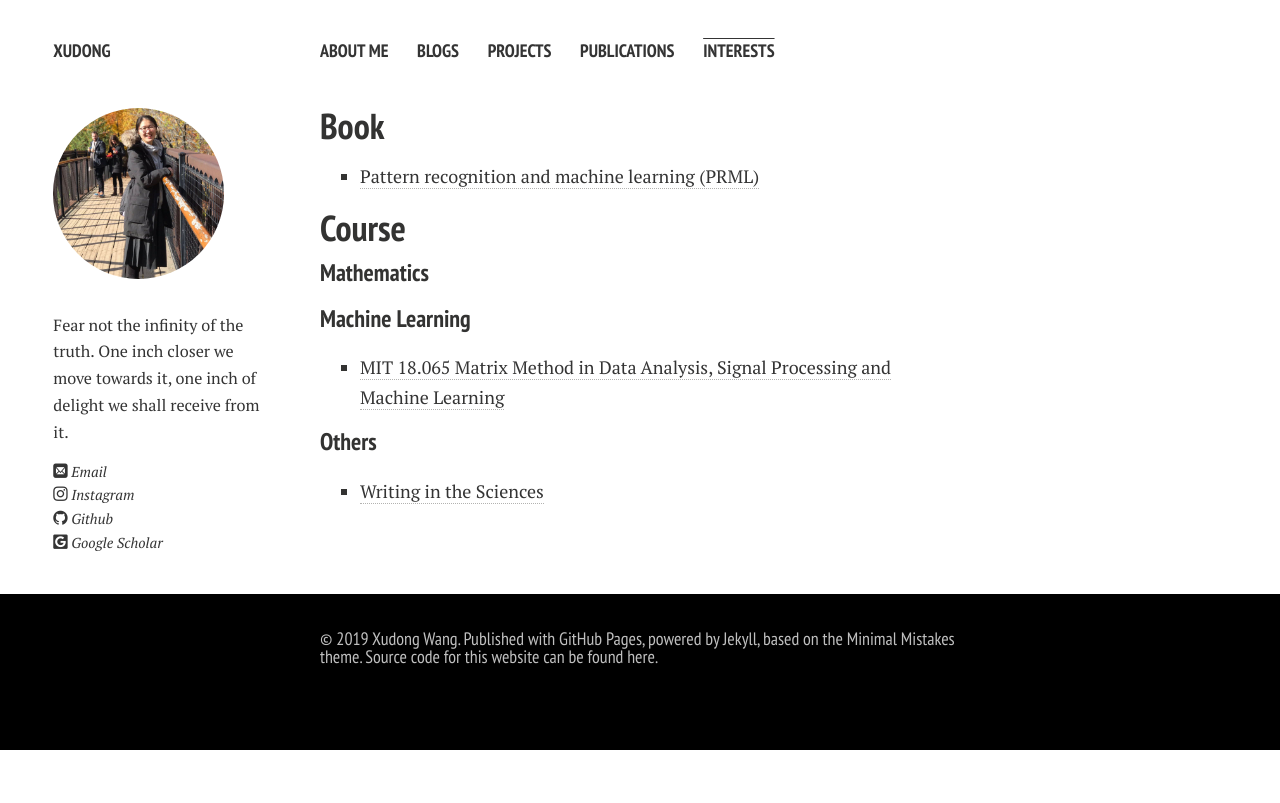
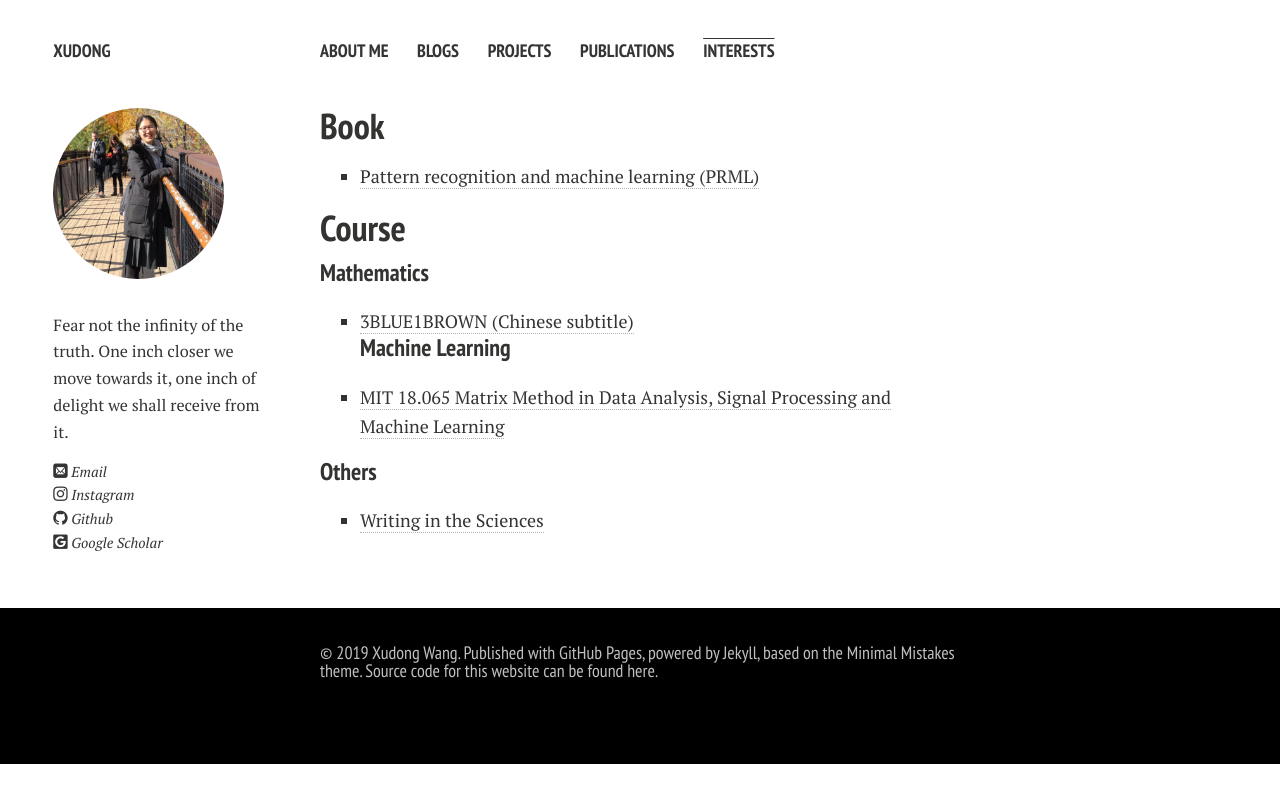
Before and after one commit to eveyuyi/Kaimaoge.github.io, a Jekyll site: the page built from interests.md, in a window 1280 px wide. Shown: the top 803 px of the page. Built offline with Jekyll 4.4.1, drawn with Linux system fonts in a browser that asks for light colours; nearby versions of some CDN libraries; some web fonts are replaced.

Commit message:
Update interests.md

```diff
--- a/interests.md
+++ b/interests.md
@@ -13,6 +13,7 @@ title: Interests
 
 ### Mathematics
 
+- [3BLUE1BROWN (Chinese subtitle)](https://space.bilibili.com/88461692?from=search&seid=15451497504195071896)
 ### Machine Learning
 
 - [MIT 18.065 Matrix Method in Data Analysis, Signal Processing and Machine Learning](https://www.youtube.com/watch?v=Cx5Z-OslNWE&list=PLUl4u3cNGP63oMNUHXqIUcrkS2PivhN3k)
```
